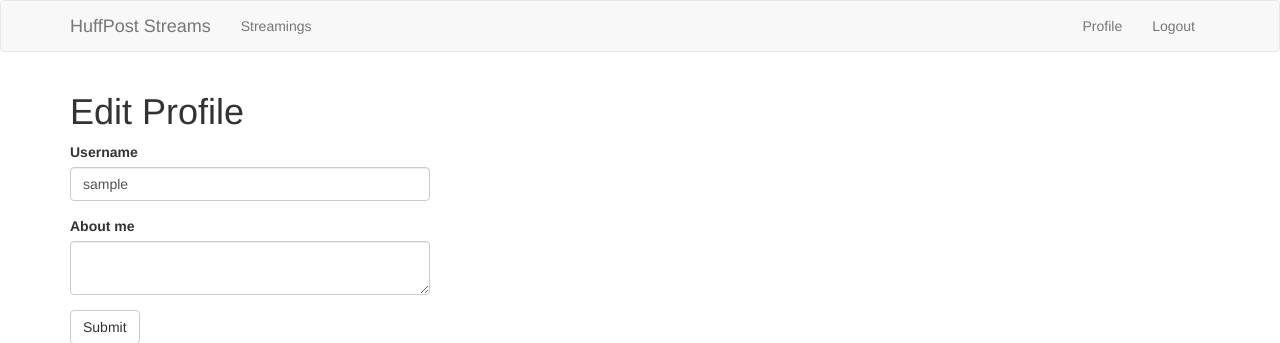
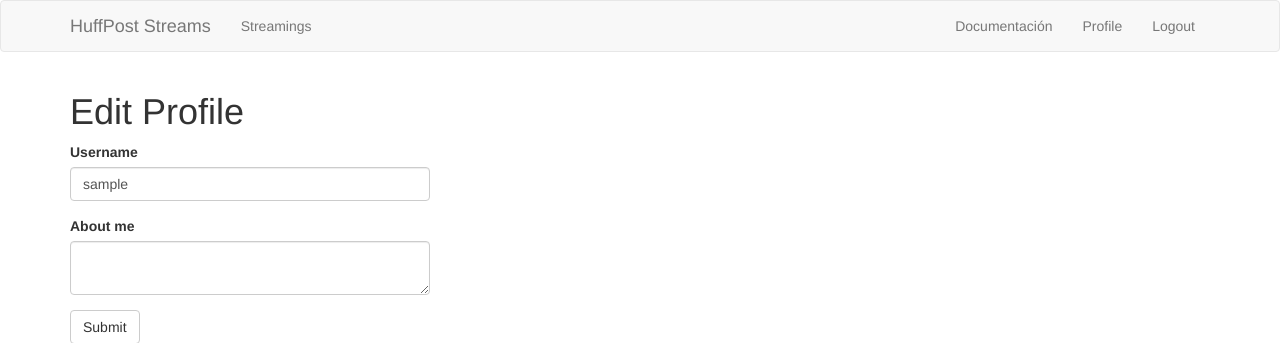
Before and after one commit to sqr/restream_flask, a Flask app: page /edit_profile in a window 1280 px wide. Shown: the top 343 px of the page. Run offline with Flask 2, Linux system fonts and the light colour scheme; the visitor is signed in with stand-in values (Sample User, id 1); data comes from the database, SQL or seed files in the repository; parts of the project's set-up code (start-up, migrations or seed data) failed here and were passed over; some libraries are stand-ins or nearby versions.

Commit message:
added documentation link

```diff
--- a/app/templates/base.html
+++ b/app/templates/base.html
@@ -23,6 +23,7 @@
                     {% if current_user.is_anonymous %}
                     <li><a href="{{ url_for('login') }}">Login</a></li>
                     {% else %}
+                    <li><a target="_blank" href="https://docs.google.com/document/d/1x0H6VVntLsZYlwLK3ieRwY345gVSzK9GNRnAyn2RBEQ/edit">Documentación</a></li>
                     <li><a href="{{ url_for('user', username=current_user.username) }}">Profile</a></li>
                     <li><a href="{{ url_for('logout') }}">Logout</a></li>
                     {% endif %}
```
